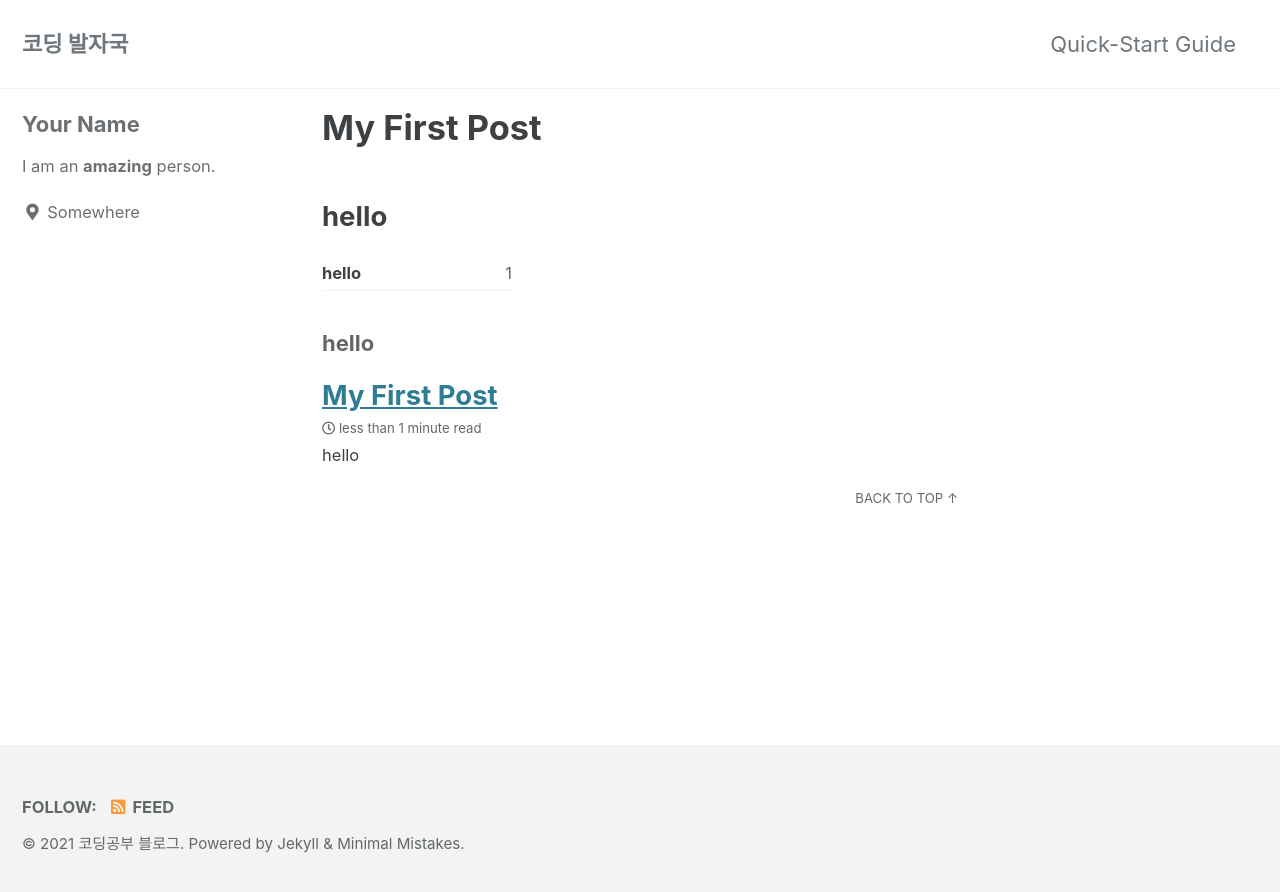
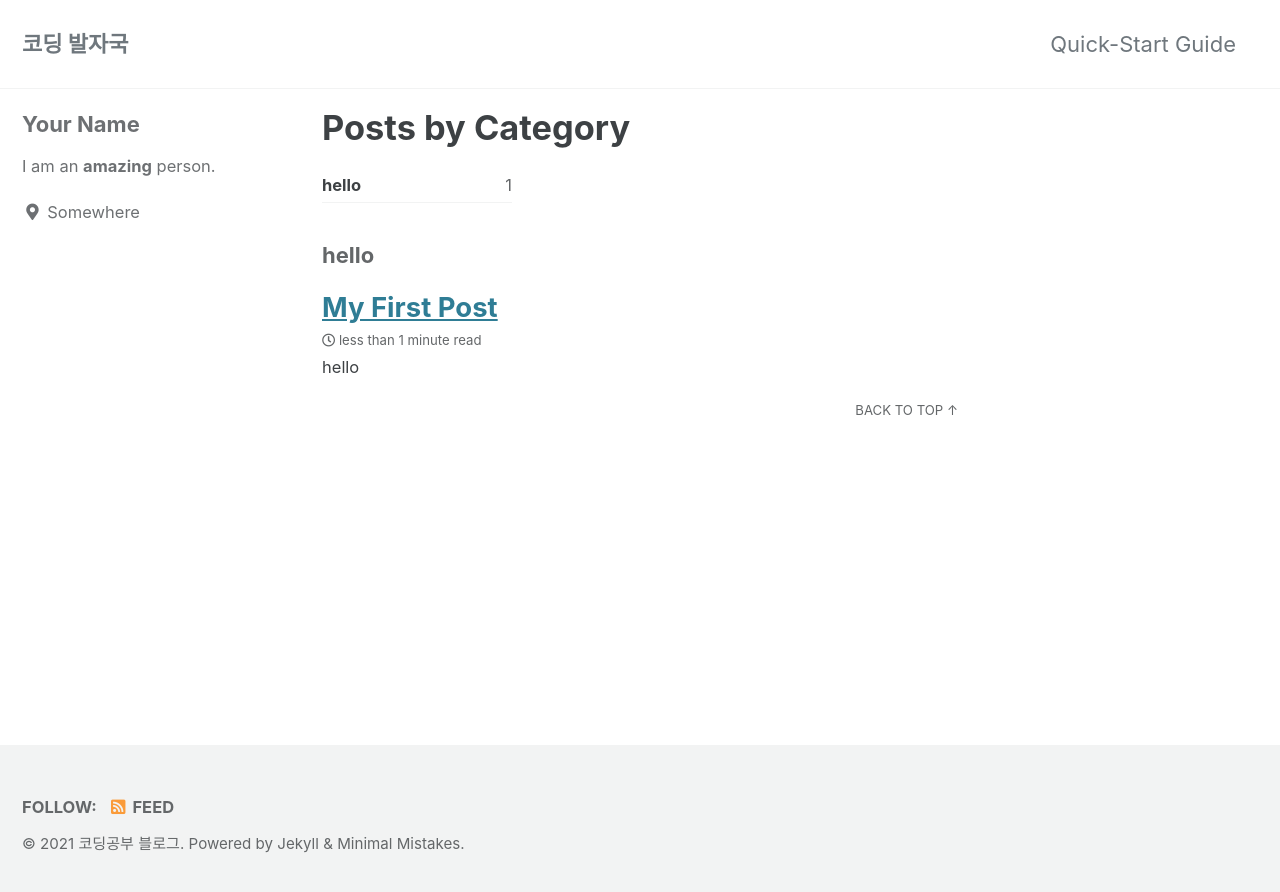
Before and after one commit to dareunk/dareunk.github.io, a Jekyll site: the page built from _pages/category-archive.md, in a window 1280 px wide. Shown: the top 892 px of the page. Built offline with Jekyll 4.4.1, drawn with Linux system fonts in a browser that asks for light colours; cached includes are drawn as plain includes.

Commit message:
add category

```diff
--- /dev/null
+++ b/_pages/category-archive.md
@@ -0,0 +1,6 @@
+---
+title: "Posts by Category"
+layout: categories
+permalink: /categories/
+author_profile: true
+---
```
Also changed, not shown: _posts/2021-07-16-first.md (+0 -2 lines).
